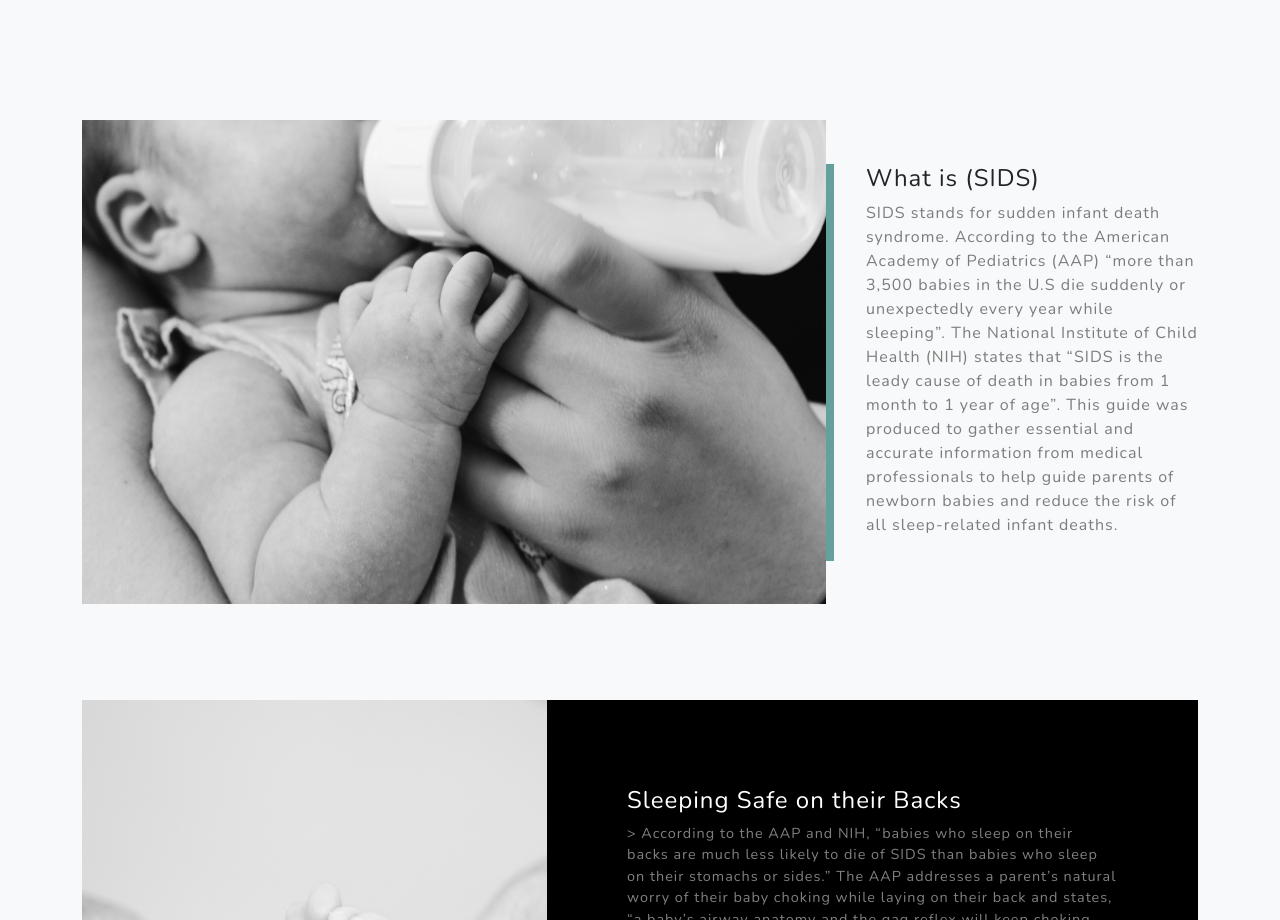
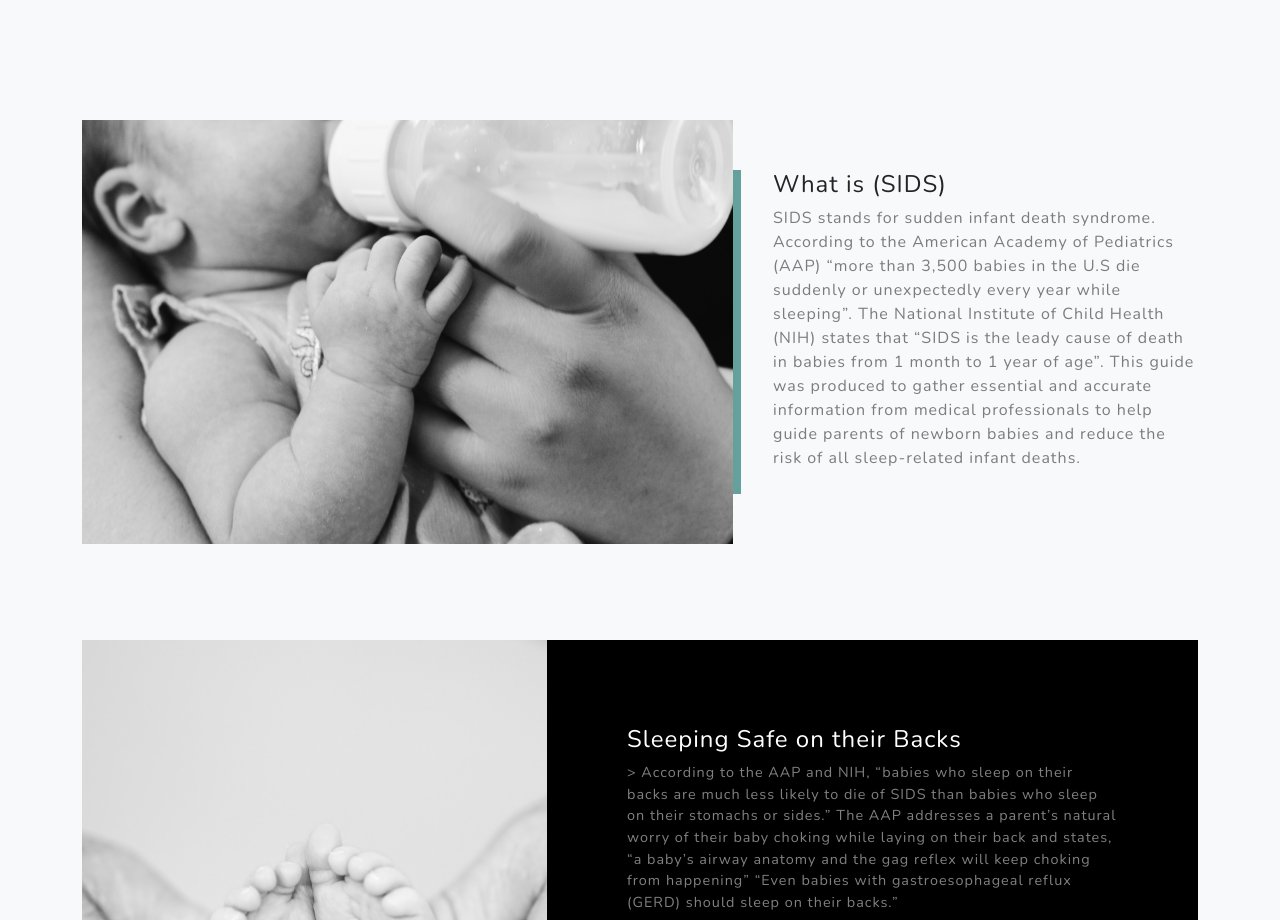
Before and after one commit to nsander2/beginningbabyboxes, a plain HTML site: page info.html in a window 1280 px wide. Shown: the part 840-1760 px from the top of the page. Drawn offline with nearby package versions, Linux system fonts and the light colour scheme.

Commit message:
Update info.html

```diff
--- a/info.html
+++ b/info.html
@@ -50,8 +50,8 @@
             <div class="container">
                 <!-- Featured Project Row-->
                 <div class="row align-items-center no-gutters mb-4 mb-lg-5">
-                    <div class="col-xl-8 col-lg-6"><img class="img-fluid mb-3 mb-lg-0" src="assets/img/BabyPic2.jpg" alt="" /></div>
-                    <div class="col-xl-4 col-lg-6">
+                    <div class="col-xl-7 col-lg-6"><img class="img-fluid mb-3 mb-lg-0" src="assets/img/BabyPic2.jpg" alt="" /></div>
+                    <div class="col-xl-5 col-lg-6">
                         <div class="featured-text text-center text-lg-left">
                             <h4>What is (SIDS)</h4>
                             <p class="text-black-50 mb-0">
```
